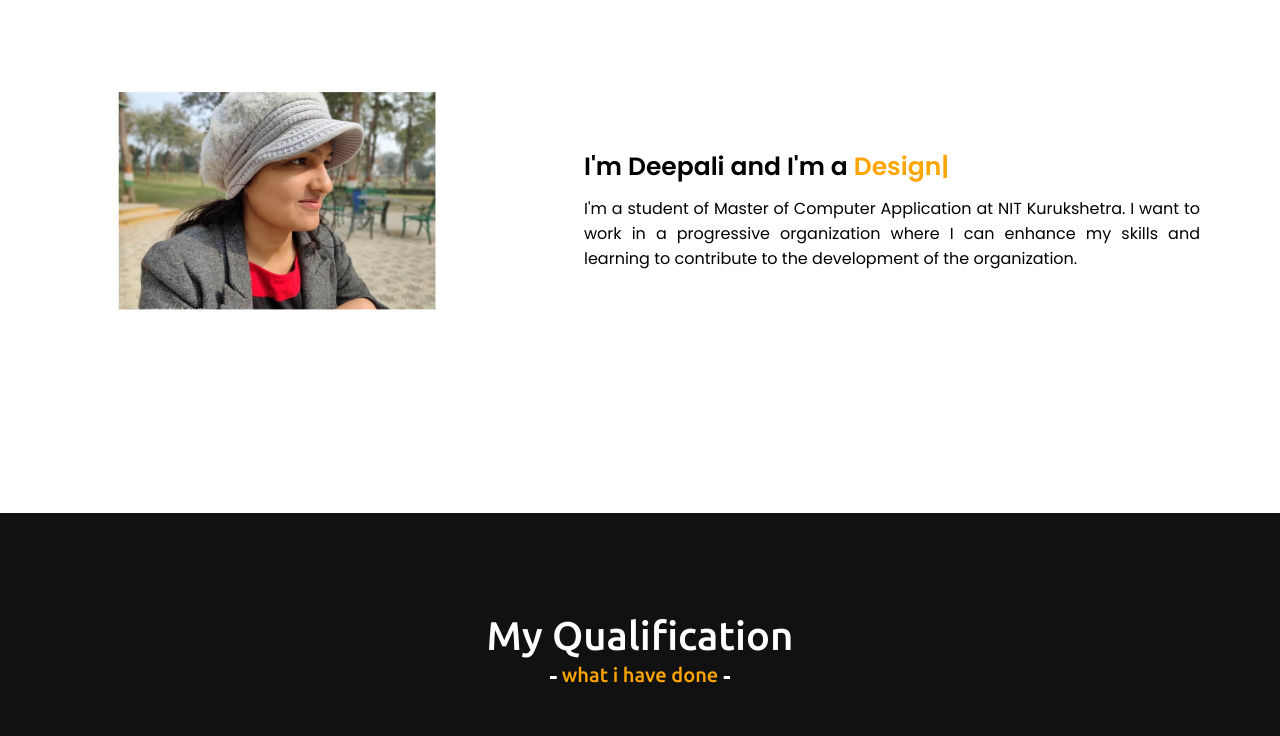
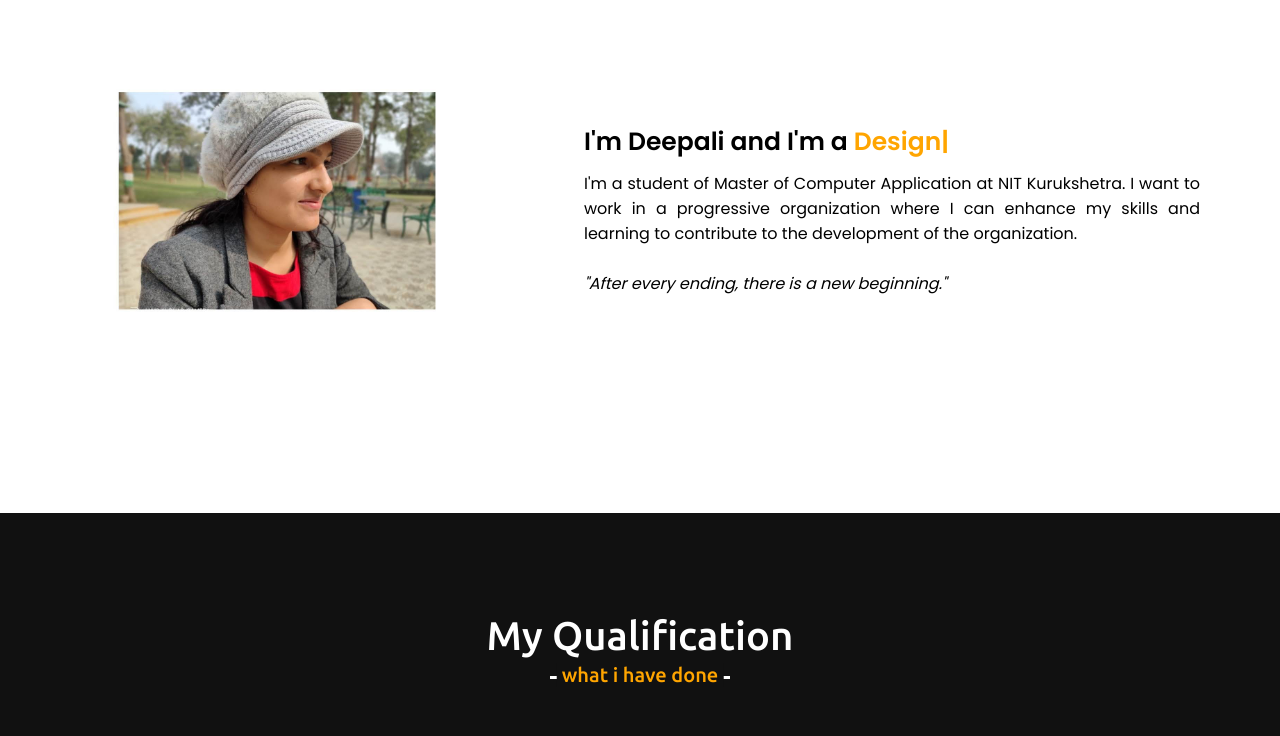
Before and after one commit to deepalivashisht/portfolio, a plain HTML site: page index.html in a window 1280 px wide. Shown: the part 1020-1756 px from the top of the page. Drawn offline with nearby package versions, Linux system fonts and the light colour scheme.

Commit message:
Update index.html

```diff
--- a/index.html
+++ b/index.html
@@ -69,7 +69,8 @@
                     <div class="text">I'm Deepali and I'm a <span class="typing-2"></span></div>
                     <p>I'm a student of Master of Computer Application at NIT Kurukshetra.
                         I want to work in a progressive organization where I can enhance my skills
-                        and learning to contribute to the development of the organization.</p>
+                        and learning to contribute to the development of the organization. <br></p>
+                    <p><br><i>"After every ending, there is a new beginning."</i> </p>
                 </div>
             </div>
         </div>
```
